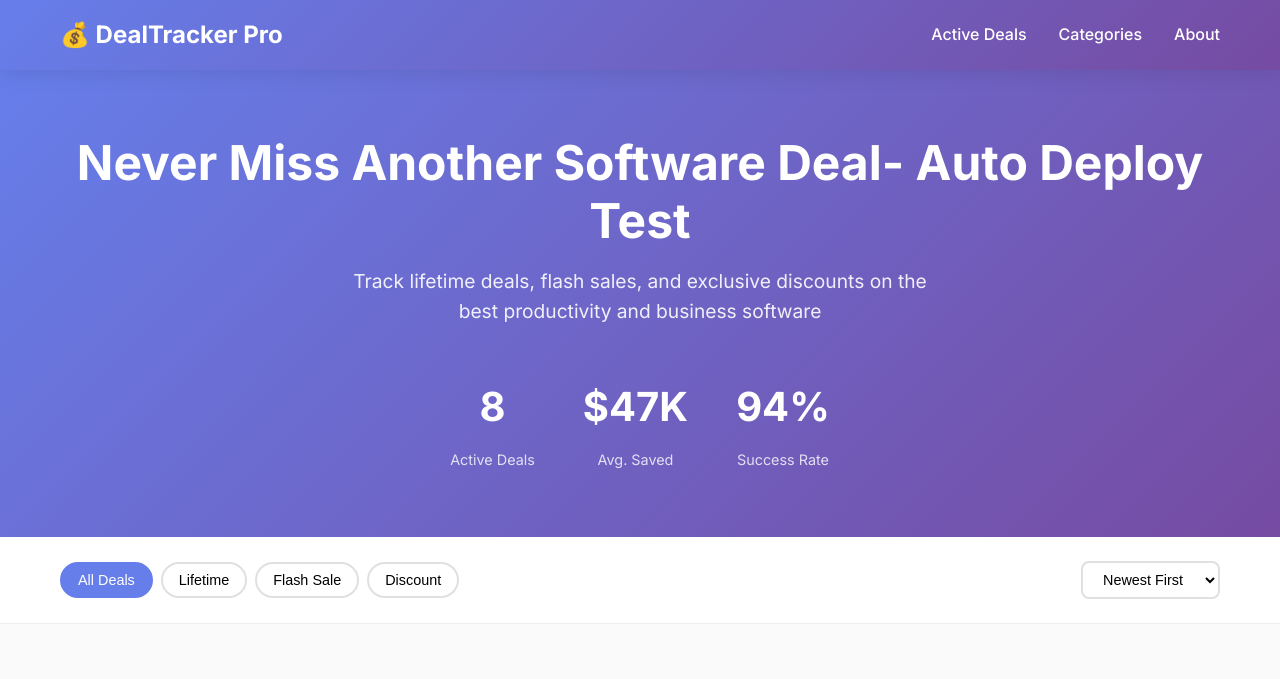
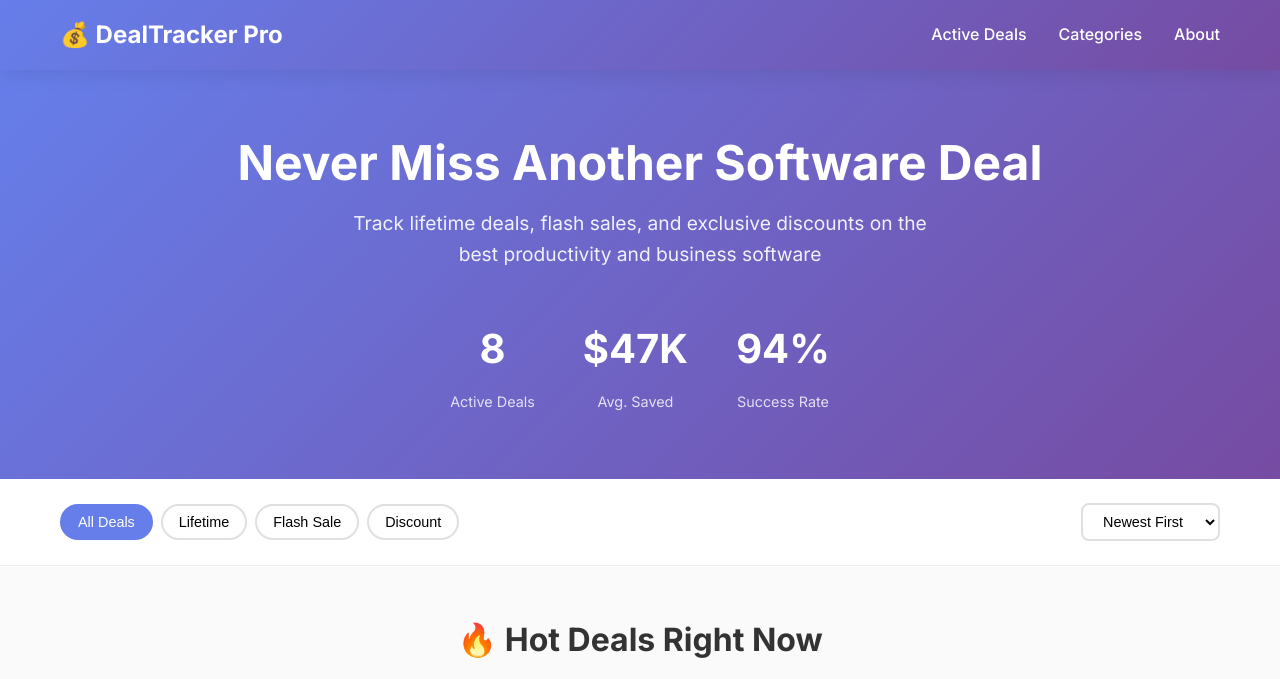
Before and after one commit to test6798/deal-tracker-pro, a plain HTML site: page index.html in a window 1280 px wide. Shown: the top 679 px of the page. Drawn offline with Linux system fonts and the light colour scheme.

Commit message:
Update index.html

```diff
--- a/index.html
+++ b/index.html
@@ -41,7 +41,7 @@
     <section class="hero">
         <div class="container">
             <div class="hero-content">
-                <h2 class="hero-title">Never Miss Another Software Deal- Auto Deploy Test</h2>
+                <h2 class="hero-title">Never Miss Another Software Deal</h2>
                 <p class="hero-subtitle">Track lifetime deals, flash sales, and exclusive discounts on the best
                     productivity and business software</p>
                 <div class="hero-stats">
```
